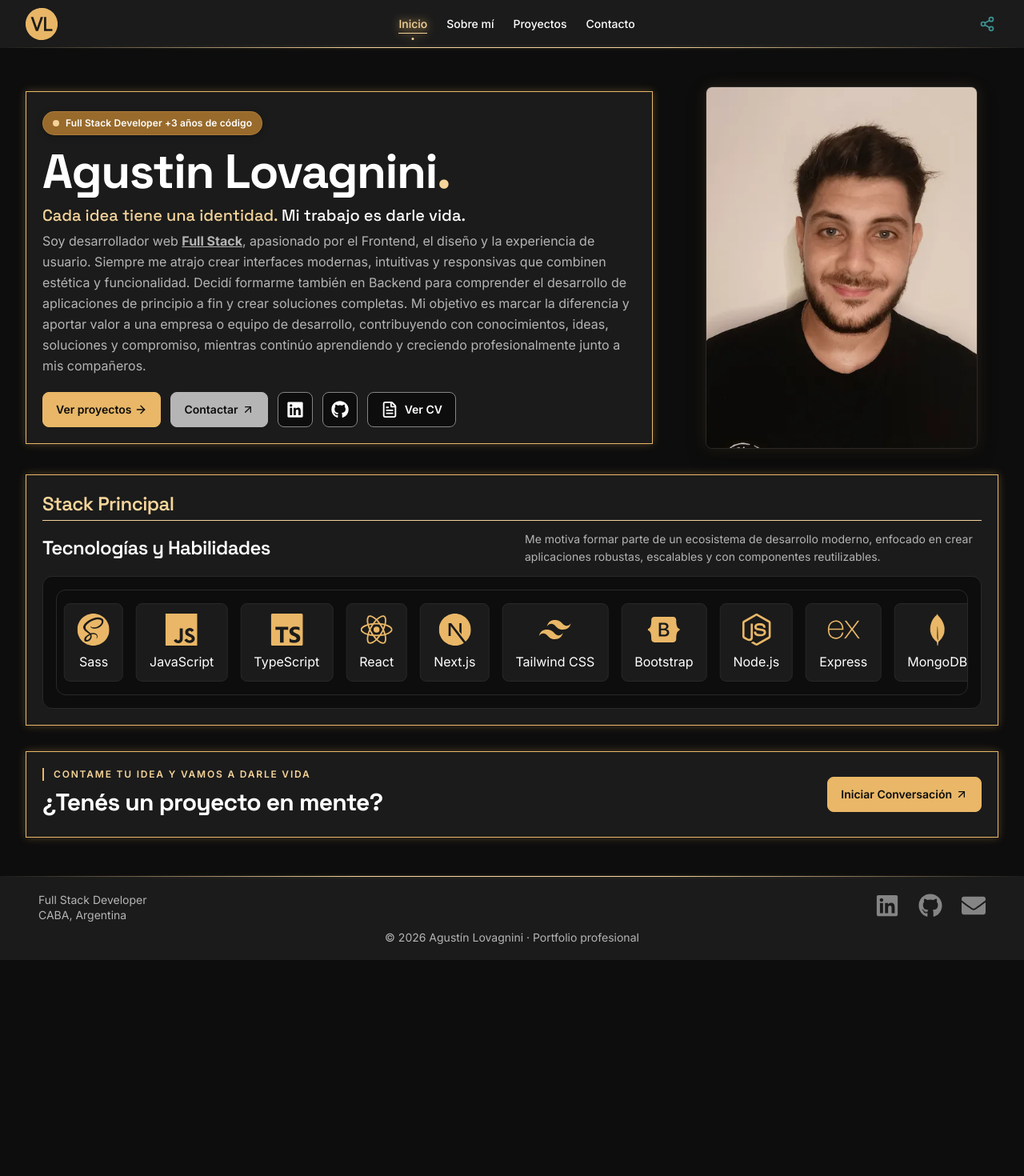
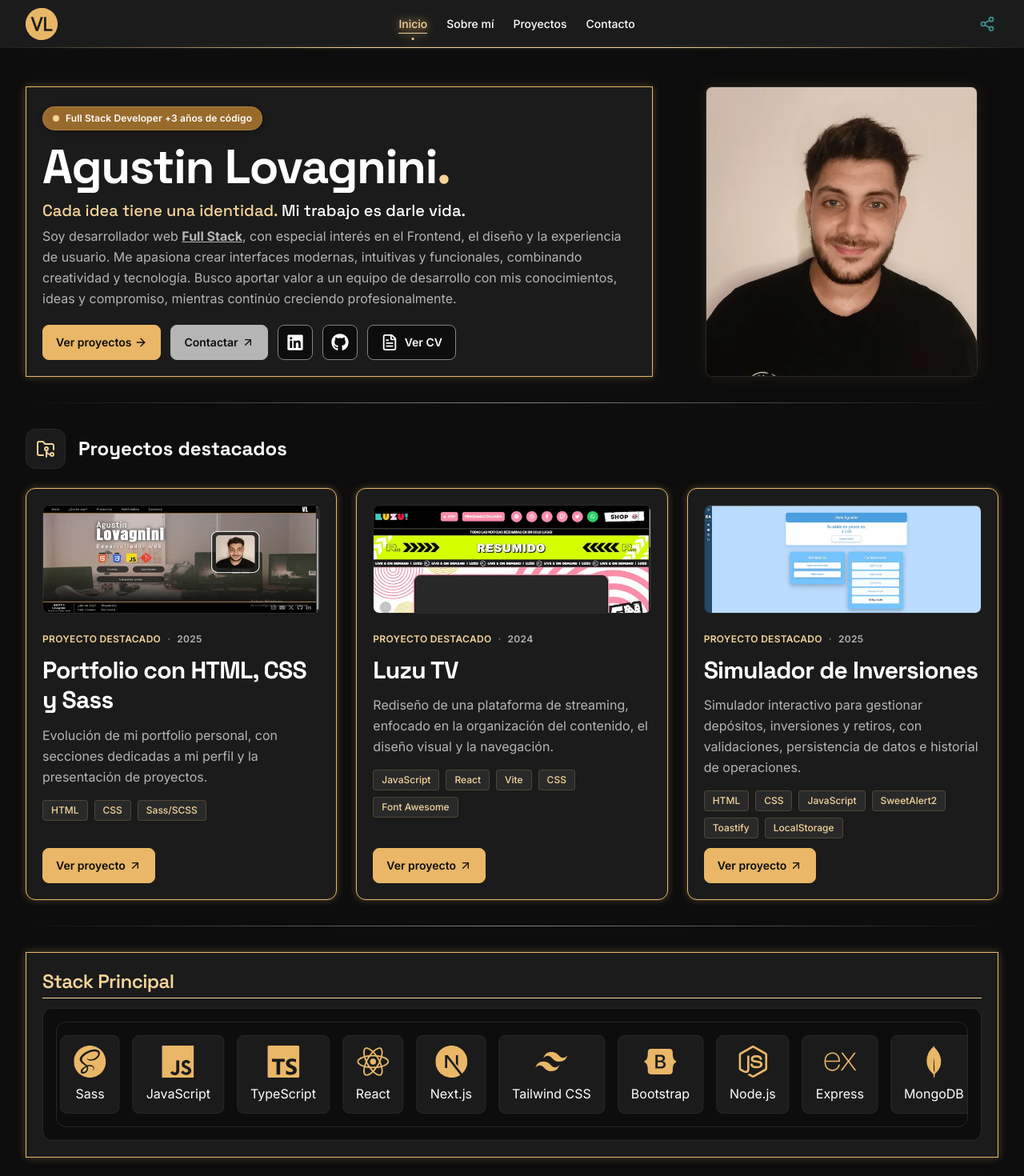
Before and after one commit to agustin-lovagnini/agustin-lovagnini-cv, a Next.js app: page / in a window 1280 px wide. Shown: the top 1470 px of the page at 80% size. Before the commit the page ends 1200 px from the top, so only its background shows below. Built offline with nearby package versions, Linux system fonts and the light colour scheme; no server answers.

Commit message:
termine la pagina de inicio, resumi texto y puese proyectos destacados

```diff
--- a/app/page.tsx
+++ b/app/page.tsx
@@ -1,10 +1,12 @@
 import type { Metadata } from "next";
 import Link from "next/link";
 import { FaLinkedin, FaGithub } from "react-icons/fa";
-import { ArrowRight, ArrowUpRight, FileText } from "lucide-react";
+import { ArrowRight, ArrowUpRight, FileText, FolderGit2 } from "lucide-react";
 import TechnologiesMarquee from "../components/ui/TechnologiesMarquee";
 import Image from "next/image";
 import fotoPerfil from "../public/images/img-perfil-agustin.webp";
+import { projects } from "../data/projects";
+import FeaturedProjectCard from "../components/projects/FeaturedProjectCard";
 
 // ITEM - Metadatos de Inicio
 export const metadata: Metadata = {
@@ -31,12 +33,15 @@ export const metadata: Metadata = {
 };
 
 export default function Home() {
+
+  const featuredProjects = projects.filter((project) => project.featured);
+
   return (
     <main className="mx-auto flex w-full max-w-384 flex-col gap-8 px-4 pt-8 pb-2 md:px-8 md:py-12">
       {/* SECTION - Presentación personal */}
       <section
         aria-labelledby="presentacion-personal"
-        className="grid grid-cols-1 items-center gap-8 md:grid-cols-[2fr_1fr] md:gap-10"
+        className="grid grid-cols-1 items-center gap-8 md:grid-cols-[2fr_1fr] md:items-stretch md:gap-10"
       >
         <div className="flex flex-col gap-1 style-section">
           <span className="eyebrow-badge">
@@ -63,7 +68,7 @@ export default function Home() {
           </p>
 
           <p className="text-sm pt-2 leading-relaxed text-muted md:text-base md:pt-0">
-            Soy desarrollador web <strong className="underline">Full Stack</strong>, apasionado por el Frontend, el diseño y la experiencia de usuario. Siempre me atrajo crear interfaces modernas, intuitivas y responsivas que combinen estética y funcionalidad. Decidí formarme también en Backend para comprender el desarrollo de aplicaciones de principio a fin y crear soluciones completas. Mi objetivo es marcar la diferencia y aportar valor a una empresa o equipo de desarrollo, contribuyendo con conocimientos, ideas, soluciones y compromiso, mientras continúo aprendiendo y creciendo profesionalmente junto a mis compañeros.
+            Soy desarrollador web <strong className="underline">Full Stack</strong>, con especial interés en el Frontend, el diseño y la experiencia de usuario. Me apasiona crear interfaces modernas, intuitivas y funcionales, combinando creatividad y tecnología. Busco aportar valor a un equipo de desarrollo con mis conocimientos, ideas y compromiso, mientras continúo creciendo profesionalmente.
           </p>
 
           <div className="mt-4 flex flex-col items-center gap-5 md:flex-row md:flex-wrap md:gap-3 ">
@@ -112,16 +117,45 @@ export default function Home() {
 
         {/* ITEM - Retrato con sombra dorada */}
         <div className="relative isolate mx-auto flex w-full max-w-55 items-center justify-center md:max-w-85">
-          <div className="w-full max-w-85 overflow-hidden rounded-full border border-outline bg-surface shadow-[0_0_20px_rgba(233,183,103,0.12),0_8px_24px_rgba(0,0,0,0.3)] md:rounded-lg">
+          <div className="relative w-full max-w-85 overflow-hidden rounded-full border border-outline bg-surface shadow-[0_0_20px_rgba(233,183,103,0.12),0_8px_24px_rgba(0,0,0,0.3)] md:h-full md:rounded-lg">
             <Image
               src={fotoPerfil}
               alt="Retrato de Agustín Lovagnini"
               sizes="(min-width: 768px) 340px, 220px"
-              className="aspect-square w-full object-cover object-center md:aspect-3/4"
+              className="aspect-square w-full object-cover object-center md:absolute md:inset-0 md:h-full md:aspect-auto"
             />
           </div>
         </div>
       </section>
+
+      <hr className="section-divider" />
+
+      {/* SECTION - Vista rápida de proyectos destacados */}
+      <section aria-labelledby="proyectos-destacados" className="w-full">
+        <div className="flex items-center gap-4">
+          <div className="rounded-xl border border-outline bg-surface p-3 text-gold-light">
+            <FolderGit2 size={24} aria-hidden="true" />
+          </div>
+
+          <div>
+            <h2 id="proyectos-destacados" className="font-heading text-2xl font-bold">
+              Proyectos destacados
+            </h2>
+          </div>
+        </div>
+
+        <div className="mt-6 grid grid-cols-1 gap-6 lg:grid-cols-3">
+          {featuredProjects.map((project) => (
+            <FeaturedProjectCard
+              key={project.id}
+              project={project}
+              compact
+            />
+          ))}
+        </div>
+      </section>
+
+      <hr className="section-divider" />
 
       {/* SECTION - Stack principal y marquesina */}
       <section aria-labelledby="tecnologias-y-habilidades" className="style-section w-full">
@@ -129,25 +163,11 @@ export default function Home() {
           <span className="mb-3 block w-full border-b border-gold-light pb-1 font-heading text-xl font-semibold tracking-tight text-gold-light md:text-2xl">
             Stack Principal
           </span>
-
-          <div className="grid grid-cols-1 gap-3 md:grid-cols-[1fr_1fr] md:items-center md:gap-8">
-            <h2
-              id="tecnologias-y-habilidades"
-              className="font-heading text-xl font-semibold tracking-tight md:text-2xl"
-            >
-              Tecnologías y Habilidades
-            </h2>
-
-            <p className="text-sm leading-relaxed text-muted">
-              Me motiva formar parte de un ecosistema de desarrollo moderno, enfocado en crear aplicaciones robustas, escalables y con componentes reutilizables.
-            </p>
-          </div>
         </div>
 
         <div className="mt-3 rounded-xl border border-outline bg-background p-4">
           <TechnologiesMarquee />
         </div>
-
       </section>
 
       {/* SECTION - Invitación a contactar */}
--- a/components/projects/FeaturedProjectCard.tsx
+++ b/components/projects/FeaturedProjectCard.tsx
@@ -4,14 +4,16 @@ import { ArrowUpRight } from "lucide-react";
 
 interface FeaturedProjectCardProps {
     project: Project;
+    compact?: boolean;
 }
 
 export default function FeaturedProjectCard({
     project,
+    compact = false,
 }: FeaturedProjectCardProps) {
     return (
-        <article className="style-section grid grid-cols-1 items-center gap-6 rounded-xl lg:grid-cols-2">
-            <div className="flex min-w-0 flex-col items-start gap-3">
+        <article className={`style-section grid grid-cols-1 items-center gap-6 rounded-xl ${compact ? "grid-rows-[auto_1fr]" : "lg:grid-cols-2"}`}>
+            <div className={`flex min-w-0 flex-col items-start gap-3 ${compact ? "h-full" : ""}`}>
                 <div className="flex flex-wrap items-center gap-2 text-xs font-semibold tracking-wide">
                     <span className="uppercase text-gold-light">Proyecto destacado</span>
                     <span aria-hidden="true" className="text-subtle">·</span>
@@ -40,14 +42,14 @@ export default function FeaturedProjectCard({
                     href={project.demoUrl}
                     target="_blank"
                     rel="noopener noreferrer"
-                    className="action-button action-primary mt-3"
+                    className={`action-button action-primary ${compact ? "mt-auto" : "mt-3"}`}
                     aria-label={`Ver proyecto: ${project.title} (abre en otra pestaña)`}
                 >
                     Ver proyecto
                     <ArrowUpRight size={16} className="shrink-0" aria-hidden="true" />
                 </a>
             </div>
-            <div className="mx-auto w-full max-w-md overflow-hidden rounded-lg border border-outline lg:w-9/10">
+            <div className={`mx-auto w-full max-w-md overflow-hidden rounded-lg border border-outline ${compact ? "-order-1" : "lg:w-9/10"}`}>
                 <Image
                     src={project.image}
                     alt={`Vista previa de ${project.title}`}
```
Also changed, not shown: 1 other file (tests, documents, lock files or other folders).
